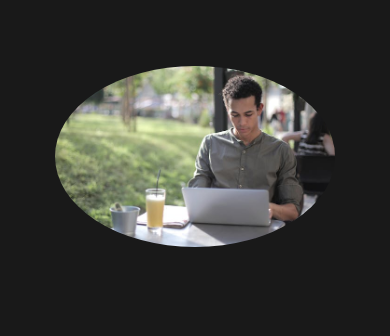
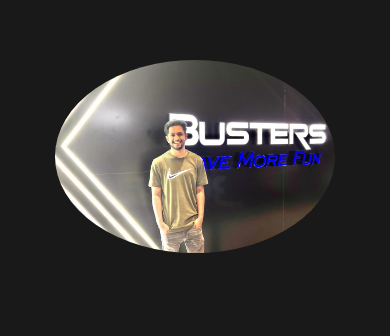
Before and after one commit to nikhilreddy2578/NikhilReddyEdunuru.github.io, a plain HTML site: page index.html in a window 390 px wide. Shown: the part 508-844 px from the top of the page. Drawn offline with nearby package versions, Linux system fonts and the light colour scheme.

Commit message:
fixed image

```diff
--- a/assets/css/main.css
+++ b/assets/css/main.css
@@ -333,7 +333,7 @@
   .hero__img {
     width: 280px;
     justify-self: center;
-    border-radius: 60%;
+    border-radius: 60% !important;
   }
 }
 
--- a/index.html
+++ b/index.html
@@ -86,7 +86,7 @@
                             </div>
                         </div>
                     </div>
-                    <img src="assets/img/hero1.jpeg" alt="Dave" class="hero__img">
+                    <img src="assets/img/her.jpeg" alt="Dave" class="hero__img">
                 </div>
             </div>
         </section>
```
Also changed, not shown: assets/img/her.jpeg (renamed from assets/img/hero.jpeg).
